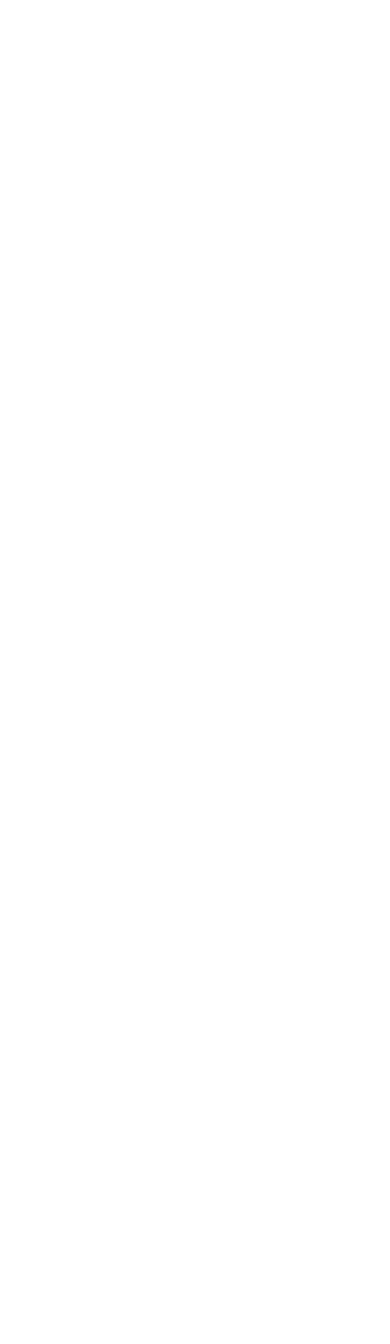
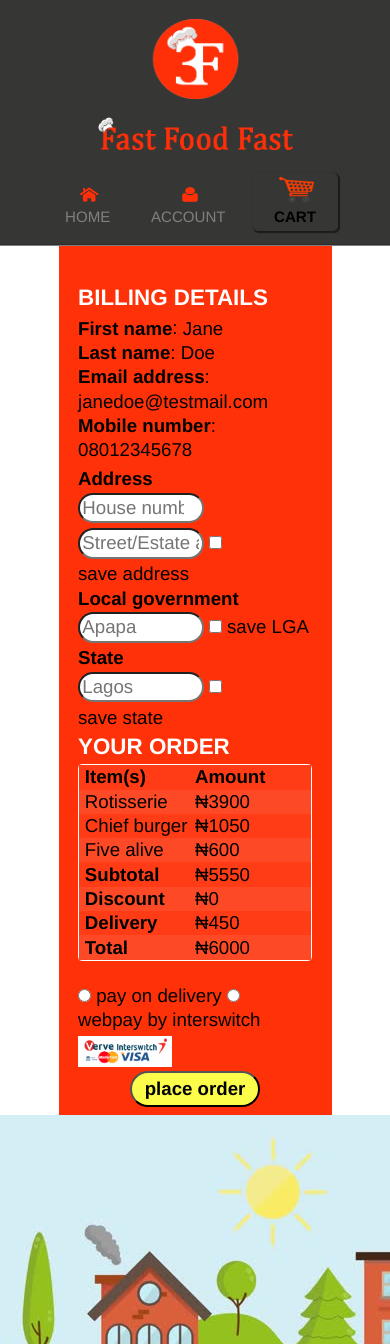
Before and after one commit to shaolinmkz/fast-food-fast, a plain HTML site: page ui/placeorder.html in a window 390 px wide. Shown: the top 1344 px of the page. Before the commit the page ends 844 px from the top, so only its background shows below. Drawn offline with Linux system fonts and the light colour scheme.

Commit message:
[feature-#160366759] Add checkout and place order feature

```diff
--- a/ui/css/main.css
+++ b/ui/css/main.css
@@ -23,6 +23,29 @@ article, aside, footer, header, nav, section{
     text-decoration: none;
     font-family: Arial, Helvetica, sans-serif;
     font-size: 14pt;
+}
+.center{
+    text-align: center;
+}
+.block{
+    display: block;
+}
+.bold{
+    font-weight: bold;
+}
+.inline{
+    display: inline-block;
+}
+.size2em{
+    font-size: 3em;
+    font-family: 'Courier New', Courier, monospace;
+}
+.themecolor{
+    color: #ff3008;
+}
+.fullwidth{
+    width: 96%;
+    padding: 2%;
 }
 /*Logo*/
 .logo{
@@ -80,14 +103,14 @@ body{
     margin: 0;
     font-size: 0.9em;
 }
-/*---------------User ACCOUNT END------------------*/
-.main-header nav li > ul > li{
+/*---------------User ACCOUNT ENDS Here------------------*/
+
+.main-header nav li > ul > li{ /*not useful anymore BUT ignore*/
     display: block;
     width: 320px;
 }
+/*--------------------------*/
 
-
-/*--------------------------*/
 .main-header nav li{
     float: left;
     padding: 1em;
@@ -110,8 +133,8 @@ body{
     padding: 0;
 }
 .main-header nav li a:hover{
-    color: grey;
-    text-decoration: underline;
+    color: rgb(65, 63, 63);
+    font-weight: bolder;
 }
 
 .main-header nav:last-child{
@@ -127,7 +150,7 @@ body{
 .main-header nav,
 .main-header .signup_in {
     float: right;
-    padding: 1em 0 1em 0;
+    padding: 1.8em 0 0.5em 0;
 }
 /*Signin and Signup nav button*/
 .main-header .signup_in{
@@ -328,6 +351,89 @@ section.drink-catalog h1 {
    from {transform: translateX(-100%);}
     to {transform: translateX(650%);}
 }
+/*----------------Billing or place-order------------------*/
+.billing{
+    padding: 6em 5% 1% 5%;
+    background: #ff3108;
+    width: 60%;
+    margin: 0 auto;
+    text-align: left;
+}
+.billing form > h1{
+    color: white;
+    font-size: 1.2em;
+    padding: 2% 1% 2% 0;
+}
+
+.billing form label,
+.billing form p{
+    display: inline-block;
+    padding: 1% 0 0 0;
+    font-size: 100%;
+}
+.billing form p{
+    margin-top: 2%;
+}
+
+.billing form input[type="text"],
+.billing form input[type="number"]{
+    outline: none;
+    padding: 1%;
+    margin-bottom: 1%;
+    border-radius: 2em;
+    width: 50%;
+    font-size: 1em;
+    margin-top: 1%;
+}
+
+.billing form input[type="text"]:focus,
+.billing form input[type="number"]:focus{
+    background: rgb(250, 250, 137);
+}
+
+.billing form section.clearfix{
+    border: 1px solid white;
+    border-radius:0.2em;
+}
+
+.billing form section.clearfix div{
+    float: left;
+    width: 50%;
+}
+.billing form img{
+    margin: 2% 2% 2% 0;
+    width: 40%;
+    display: block;
+}
+
+.billing form section.clearfix div ol li{
+    font-size: 100%;
+    padding: 1% 1% 1% 0;
+    background: #ff3c15;
+}
+.billing form section.clearfix div ol.list li{
+    padding-left: 5%;
+}
+.billing form section.clearfix div ol li:nth-child(even){
+    background: #fd4925;
+}
+
+.billing form input[type="submit"] {
+    display: block;
+    bottom: -35em;
+    margin: 2% auto;
+    width: 7em;
+    background: rgb(252, 252, 75);
+    outline: none;
+    padding: 2% 0;
+    border-radius: 10em;
+    font-weight: bold;
+    text-transform: lowercase;
+}
+.billing form input[type="submit"]:hover{
+    background: rgb(245, 245, 51);
+    cursor: pointer;
+}
 
 /*Footer*/
 footer.main-footer{
@@ -344,7 +450,8 @@ footer.main-footer{
     width: 2.5%;
 }
 
-/*Media queries*/
+
+/*-----------Media queries------------*/
 @media(max-width : 768px){
     .bg{
         padding-top: 0;
@@ -369,6 +476,21 @@ footer.main-footer{
         text-align: center;
         width: 100%;
     }
+
+    .main-header nav li a:hover{
+    color: #fff;
+    font-weight: bolder;
+}
+
+.main-header nav li a,
+    .main-header nav li{
+        font-size: 1em;
+        padding: 1%;
+        margin: 1%;
+    }
+.main-header nav .current a:hover{
+    color: #000;
+}
 
     .main-header .fastfoodfast{
         width: 50%;
@@ -434,6 +556,9 @@ section.drink-catalog img{
 .main-footer div img{
     width: 5%;
 }
+.billing{
+    padding-top: 15em;
+}
 }
 
 @media(max-width: 650px) {
@@ -460,3 +585,12 @@ section.drink-catalog img{
     margin: 0 auto;
 }
 }
+
+@media(max-width: 480px) and (min-width:320px){
+    .main-header nav li a,
+    .main-header nav li{
+        font-size: 0.9em;
+        padding: 1%;
+        margin: 1%;
+    }
+}
--- a/ui/css/order.css
+++ b/ui/css/order.css
@@ -173,5 +173,5 @@
 }
 
 .main-header nav ul li:hover > ul.isolate{
-    bottom: -25em;
+    bottom: -26em;
 }
--- a/ui/placeorder.html
+++ b/ui/placeorder.html
@@ -0,0 +1,139 @@
+<!DOCTYPE html>
+<html>
+
+<head>
+    <meta charset="utf-8" />
+    <title>Home</title>
+    <meta name="viewport" content="width=device-width, initial-scale=1">
+    <link rel="stylesheet" type="text/css" href="./css/main.css" />
+    <link rel="stylesheet" type="text/css" href="./css/signup_in.css" />
+    <link rel="stylesheet" type="text/css" href="./css/order.css" />
+
+</head>
+
+<body>
+    <header class="main-header clearfix">
+        <img src="./images/3f-logo.png" id="logo" class="logo fff" />
+        <img src="./images/fastfoodfast.png" class="fastfoodfast" />
+        <nav>
+            <ul>
+                <li><a href="./home.html"><span><img src="./images/home-icon.png" alt="home-icon" class="home-icon"></span>HOME</a></li>
+                <li><a href="#"><span><img src="./images/avatar-icon.png" alt="avatar-icon" class="avatar-icon"></span>ACCOUNT</a>
+                    <ul class="menu">
+                        <li><a href="#"><span><img src="./images/track-order.png" alt="track-order-icon" class="home-icon"></span>TRACK
+                                ORDER</a></li>
+                        <li><a href="#"><span><img src="./images/order-history.png" alt="order-history-icon" class="home-icon"></span>ORDER
+                                HISTORY</a></li>
+                        <li><a href="#"><span><img src="./images/profile-icon.png" alt="profile-icon" class="home-icon"></span>PROFILE</a></li>
+                        <li><a href="#"><span><img src="./images/sign-out.png" alt="sign-out-icon" class="home-icon"></span>SIGN-OUT</a></li>
+                    </ul>
+                </li>
+                <li class="cart current"><a href="#"><span><img src="./images/cart.png" alt="cart" class="cart"></span>CART</a>
+                    <ul class="isolate">
+                        <li>
+                            <section class="basket-box">
+                                <form action="./placeorder.html" class="basket">
+                                    <h1>YOUR ORDER</h1>
+
+                                    <label>Rotisserie &nbsp;</label>: <label>₦3900</label><br>
+                                    <label>Chief burger &nbsp;</label>: <label>₦1050</label><br>
+                                    <label>Five alive &nbsp;</label>: <label>600</label>
+                                    <hr>
+
+                                    <label>Subtotal &nbsp;</label>: <label>₦5550</label><br>
+                                    <label>Delivery &nbsp;</label>: <label>₦450</label><br>
+                                    <label>Total &nbsp;</label>: <label>₦6000</label>
+
+                                    <input type="submit" value="PROCEED TO CHECKOUT">
+                                    <label>Discount Code? Apply it here</label>
+                                    <input type="text" placeholder="Enter your code">
+                                    <input type="button" value="APPLY" />
+                                </form>
+                            </section>
+                        </li>
+                    </ul>
+                </li>
+            </ul>
+        </nav>
+    </header>
+    <section class="billing">
+        <form>
+            <h1>BILLING DETAILS</h1>
+            <label class="bold">First name</label>: <label class="format">Jane</label>
+            <span>&nbsp; &nbsp;</span>
+            <label class="bold">Last name</label>: <label class="format">Doe</label>
+            <br>
+            <label class="bold">Email address</label>: <label class="format">janedoe@testmail.com</label>
+            <br>
+            <label class="bold">Mobile number</label>: <label class="format">08012345678</label>
+            <br>
+            <p class="bold">Address</p>
+            <input type="number" placeholder="House number e.g 23" class="block"/>
+            <input type="text" placeholder="Street/Estate address"/>
+            <input type="checkbox" title="save address to record" />
+            <label>save address</label>
+            <br>
+            <label class="bold block">Local government</label>
+            <br>
+            <input type="text" placeholder="Apapa" />
+            <input type="checkbox" title="save LGA to record" /> <label>save LGA</label>
+            <br>
+            <label class="bold block">State</label>
+            <br>
+            <input type="text" placeholder="Lagos" />
+            <input type="checkbox" title="save state to record" /> <label>save state</label>
+
+            <h1>YOUR ORDER</h1>
+            <section class="clearfix">
+                <div>
+                    <ol class="list">
+                        <li class="bold">Item(s)</li>
+                        <li>Rotisserie</li>
+                        <li>Chief burger</li>
+                        <li>Five alive</li>
+                        <li class="bold">Subtotal</li>
+                        <li class="bold">Discount</li>
+                        <li class="bold">Delivery</li>
+                        <li class="bold">Total</li>
+                    </ol>
+                </div>
+                <div>
+                    <ol>
+                        <li class="bold">Amount</li>
+                        <li>₦3900</li>
+                        <li>₦1050</li>
+                        <li>₦600</li>
+                        <li>₦5550</li>
+                        <li>₦0</li>
+                        <li>₦450</li>
+                        <li>₦6000</li>
+                    </ol>
+                </div>
+            </section>
+            <br>
+            <input type="radio" name="payment-type" /> <label>pay on delivery</label>
+            <input type="radio" name="payment-type" /> <label>webpay by interswitch</label>
+
+            <img src="./images/interswitch.png" alt="online payment options"/>
+
+            <input type="submit" value="PLACE ORDER"/>
+        </form>
+    </section>
+
+    <section class="delivery-man">
+        <img src="./images/delivery-man.png" class="marquee" />
+    </section>
+    <footer class="main-footer">
+        &copy; <label>3F Template</label>
+        <div>
+            <img src="./images/email.png" />
+            <img src="./images/facebook.png" />
+            <img src="./images/twitter.png" />
+        </div>
+    </footer>
+
+
+    <script type="text/javascript" src="./js/order.js"></script>
+</body>
+
+</html>
```
Also changed, not shown: ui/home.html (+4 -2 lines), ui/index.html (+3 -1 lines), ui/images/interswitch.png (added).
